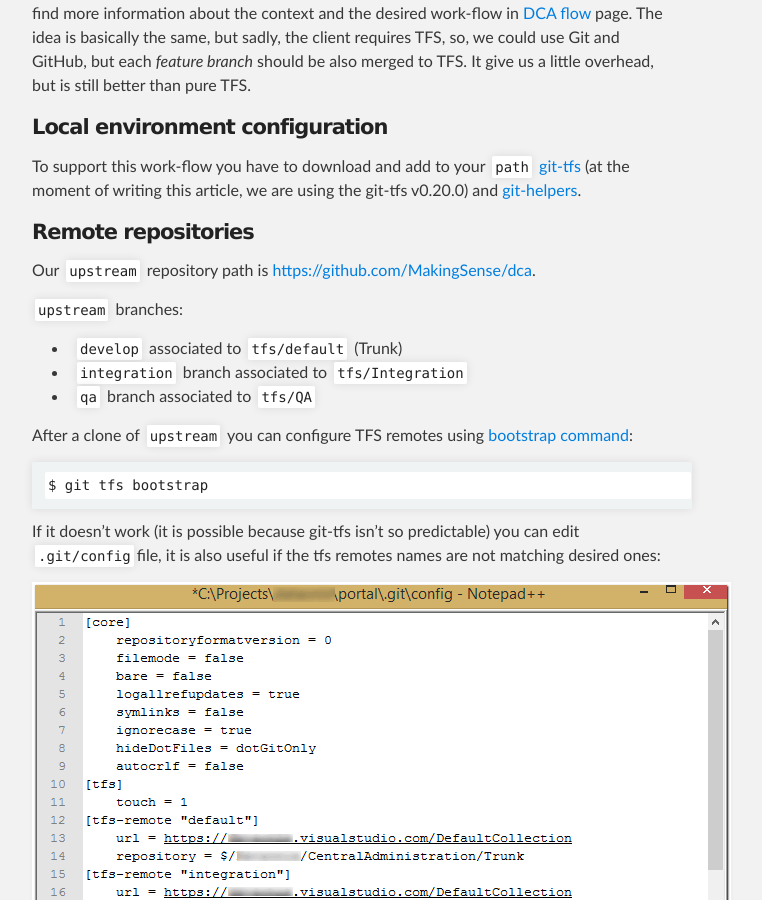
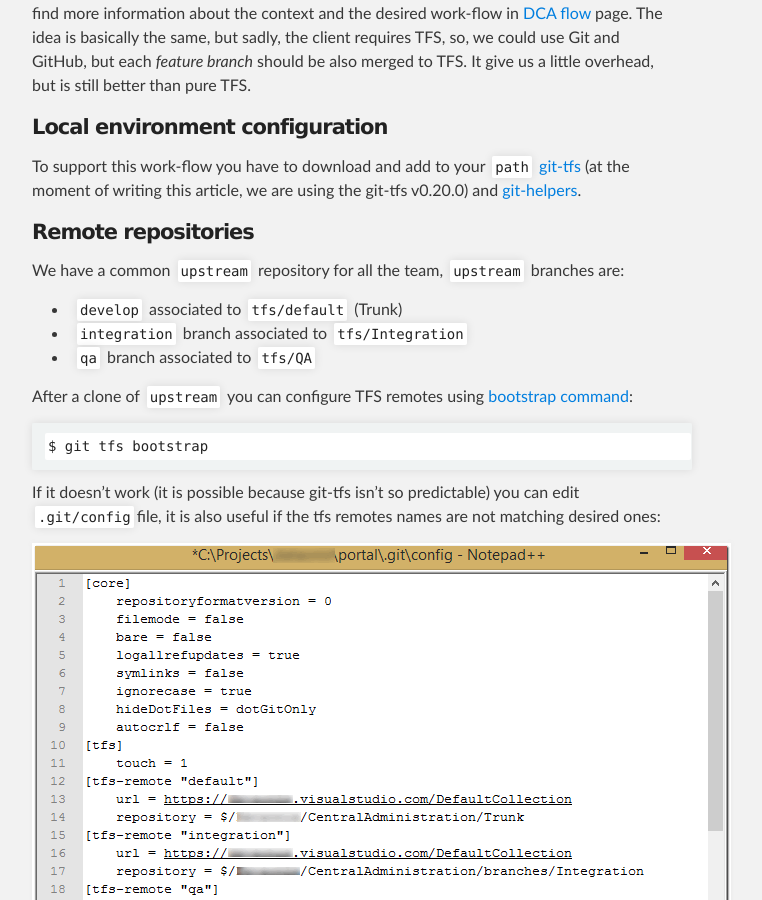
Before and after one commit to MakingSense/makingsense.github.io, a Jekyll site: the page built from migration-to-git/4-flows/dp-flow.md, in a window 1280 px wide and 900 px high, scrolled down 368 px. Shown: the whole window, without its empty margins (288-1050 px from the left). Built offline with Jekyll 4.4.1, drawn with Linux system fonts in a browser that asks for light colours.

Commit message:
Remove `upstream` repository URL

```diff
--- a/migration-to-git/4-flows/dp-flow.md
+++ b/migration-to-git/4-flows/dp-flow.md
@@ -15,9 +15,7 @@ To support this work-flow you have to download and add to your `path` [git-tfs](
 
 #### Remote repositories
 
-Our `upstream` repository path is <https://github.com/MakingSense/dca>.
-
-`upstream` branches:
+We have a common `upstream` repository for all the team, `upstream` branches are:
 
 * `develop` associated to `tfs/default` (Trunk)
 * `integration` branch associated to `tfs/Integration`
```
